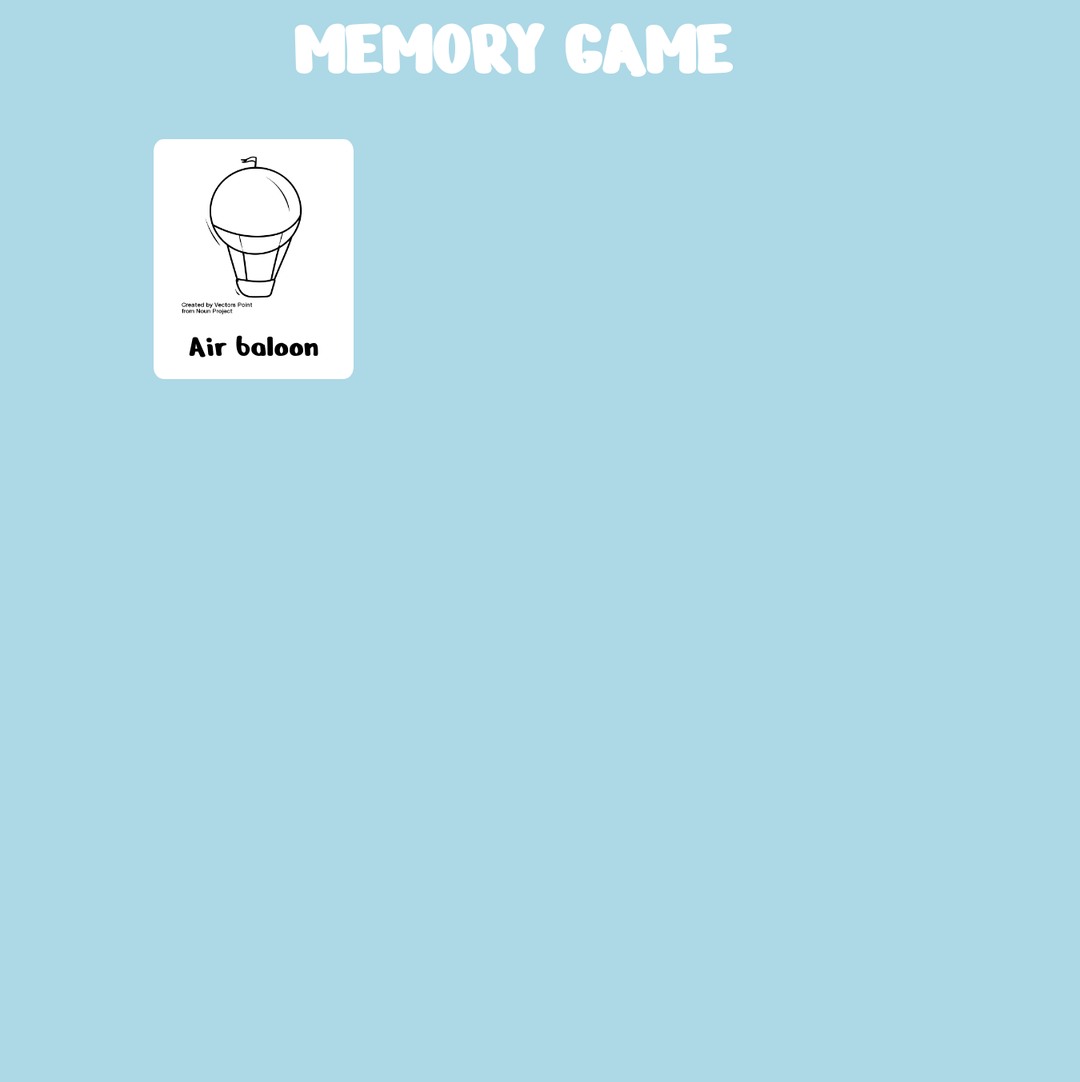
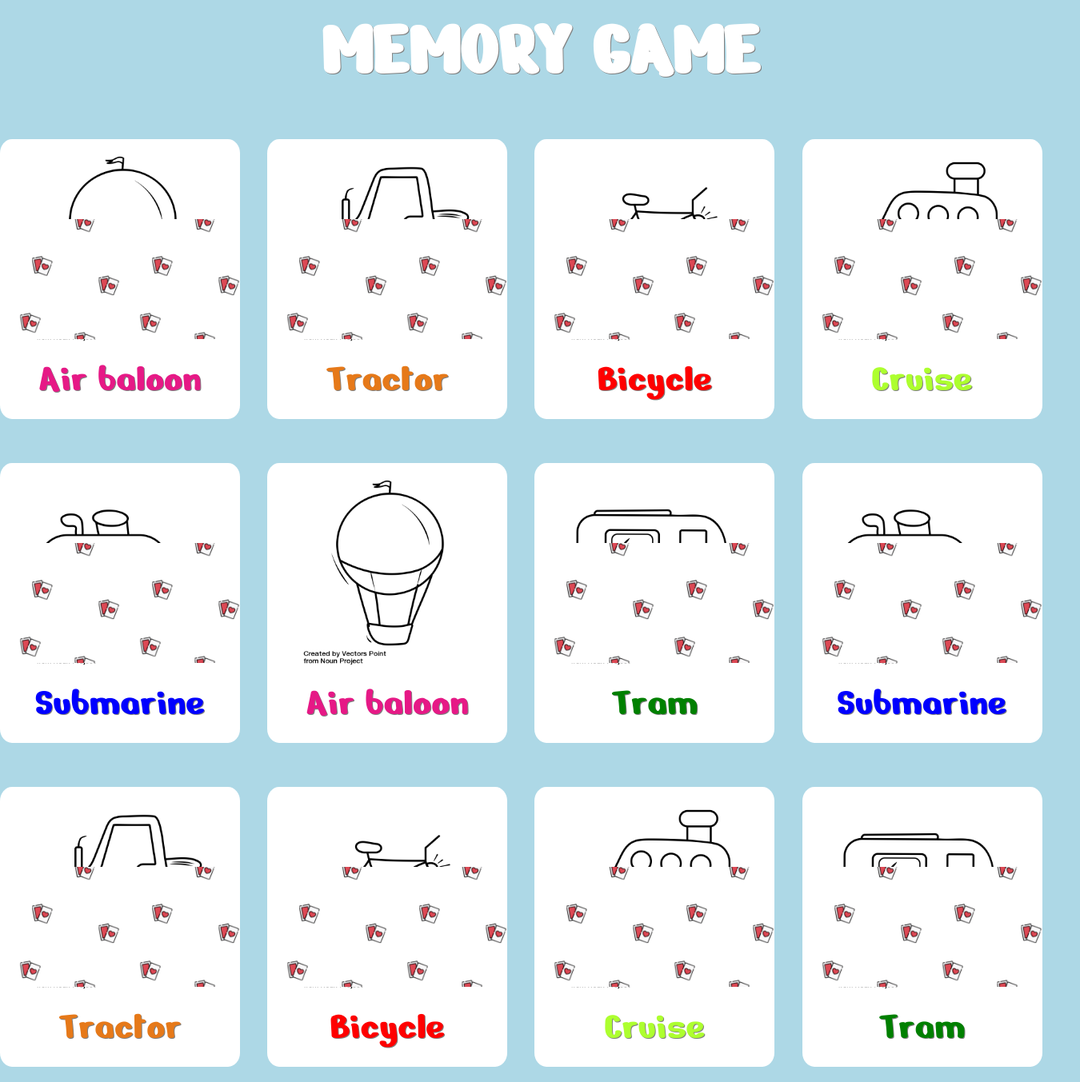
Before and after one commit to gicunho/html-css-memory, a plain HTML site: page index.html in a window 1280 px wide. Shown: the part 47-1400 px from the top of the page at 80% size, 1350 px wide, since content can reach past the window. Before the commit the page ends 800 px from the top, so only its background shows below. Drawn offline with Linux system fonts and the light colour scheme.

Commit message:
complete cards

```diff
--- a/css/style.css
+++ b/css/style.css
@@ -3,6 +3,7 @@
     padding: 0;
     margin: 0;
     font-family: 'Nerko One', cursive;
+    text-shadow: 1px 1px grey;
 }
 
 body{
@@ -10,7 +11,7 @@ body{
 }
 
 .container{
-    width: 70%;
+    width: 1350px;
     margin: auto;
 }
 
@@ -23,19 +24,66 @@ header{
 }
 
 .card{
-    width: 250px;
-    height: 300px;
+    width: 300px;
+    height: 350px;
+    border-radius: 5%;
+    display: inline-block;
+    margin: 0 30px 50px 0;
+    position: relative;
     background-color: white;
-    border-radius: 5%;
-    padding: 20px;
 }
 
-.card_picture > img {
+.card_picture, .card_text{
+    display: block;
     width: 100%;
+    text-align: center;
+}
+
+.card_picture{
+    height: 70%;
     object-fit: contain;
+    position: absolute;
+    top: 20px;
 }
 
 .card_text {
-    font-size: 40px;
-    text-align: center;
+    font-size: 50px;
+    position: absolute;
+    bottom: 20px;
 }
+
+.card_back{
+    object-fit: contain;
+    width: 100%;
+    height: 100%;
+    position: absolute;
+    border-radius: 5%;
+}
+
+.card:hover .card_back{
+    display: none;
+}
+
+.baloon{
+    color: #e61986;
+}
+
+.tractor{
+    color: #e67919;
+}
+
+.bicycle{
+    color: red;
+}
+
+.submarine{
+    color: blue;
+}
+
+.tram{
+    color: green;
+}
+
+.cruise{
+    color: greenyellow;
+}
--- a/index.html
+++ b/index.html
@@ -23,11 +23,75 @@
 
         <!-- Card Content -->
         <main>
-            <div class="card">
-                <div class="card_picture">
-                    <img src="./img/noun_air_balloon_3134741.png" alt="palloncino">
-                </div>
+            <div class="card baloon">
+                <img class="card_picture" src="./img/noun_air_balloon_3134741.png" alt="palloncino">
                 <div class="card_text">Air baloon</div>
+                <img class="card_back" src="./img/pattern.png" alt="sfonto retro carte">
+            </div>
+
+            <div class="card tractor">
+                <img class="card_picture" src="./img/noun_Tractor_3134797.png" alt="trattore">
+                <div class="card_text">Tractor</div>
+                <img class="card_back" src="./img/pattern.png" alt="sfonto retro carte">
+            </div>
+
+            <div class="card bicycle">
+                <img class="card_picture" src="./img/noun_Bicycle_3134821.png" alt="bici">
+                <div class="card_text">Bicycle</div>
+                <img class="card_back" src="./img/pattern.png" alt="sfonto retro carte">
+            </div>
+
+            <div class="card cruise">
+                <img class="card_picture" src="./img/noun_Cruise_Ship_3134824.png" alt="crociera">
+                <div class="card_text">Cruise</div>
+                <img class="card_back" src="./img/pattern.png" alt="sfonto retro carte">
+            </div>
+
+            <div class="card submarine">
+                <img class="card_picture" src="./img/noun_Submarine_3134738.png" alt="sottomarino">
+                <div class="card_text">Submarine</div>
+                <img class="card_back" src="./img/pattern.png" alt="sfonto retro carte">
+            </div>
+
+            <div class="card baloon">
+                <img class="card_picture" src="./img/noun_air_balloon_3134741.png" alt="palloncino">
+                <div class="card_text">Air baloon</div>
+            </div>
+
+            <div class="card tram">
+                <img class="card_picture" src="./img/noun_Tram_3134750.png" alt="camper">
+                <div class="card_text">Tram</div>
+                <img class="card_back" src="./img/pattern.png" alt="sfonto retro carte">
+            </div>
+
+            <div class="card submarine">
+                <img class="card_picture" src="./img/noun_Submarine_3134738.png" alt="sottomarino">
+                <div class="card_text">Submarine</div>
+                <img class="card_back" src="./img/pattern.png" alt="sfonto retro carte">
+            </div>
+
+            <div class="card tractor">
+                <img class="card_picture" src="./img/noun_Tractor_3134797.png" alt="trattore">
+                <div class="card_text">Tractor</div>
+                <img class="card_back" src="./img/pattern.png" alt="sfonto retro carte">
+            </div>
+
+            <div class="card bicycle">
+                <img class="card_picture" src="./img/noun_Bicycle_3134821.png" alt="bici">
+                <div class="card_text">Bicycle</div>
+                <img class="card_back" src="./img/pattern.png" alt="sfonto retro carte">
+            </div>
+
+            <div class="card cruise">
+                <img class="card_picture" src="./img/noun_Cruise_Ship_3134824.png" alt="crociera">
+                <div class="card_text">Cruise</div>
+                <img class="card_back" src="./img/pattern.png" alt="sfonto retro carte">
+            </div>
+
+            <div class="card tram">
+                <img class="card_picture" src="./img/noun_Tram_3134750.png" alt="camper">
+                <div class="card_text">Tram</div>
+                <img class="card_back" src="./img/pattern.png" alt="sfonto retro carte">
             </div>
         </main>
         <!-- /Card Content -->
```
